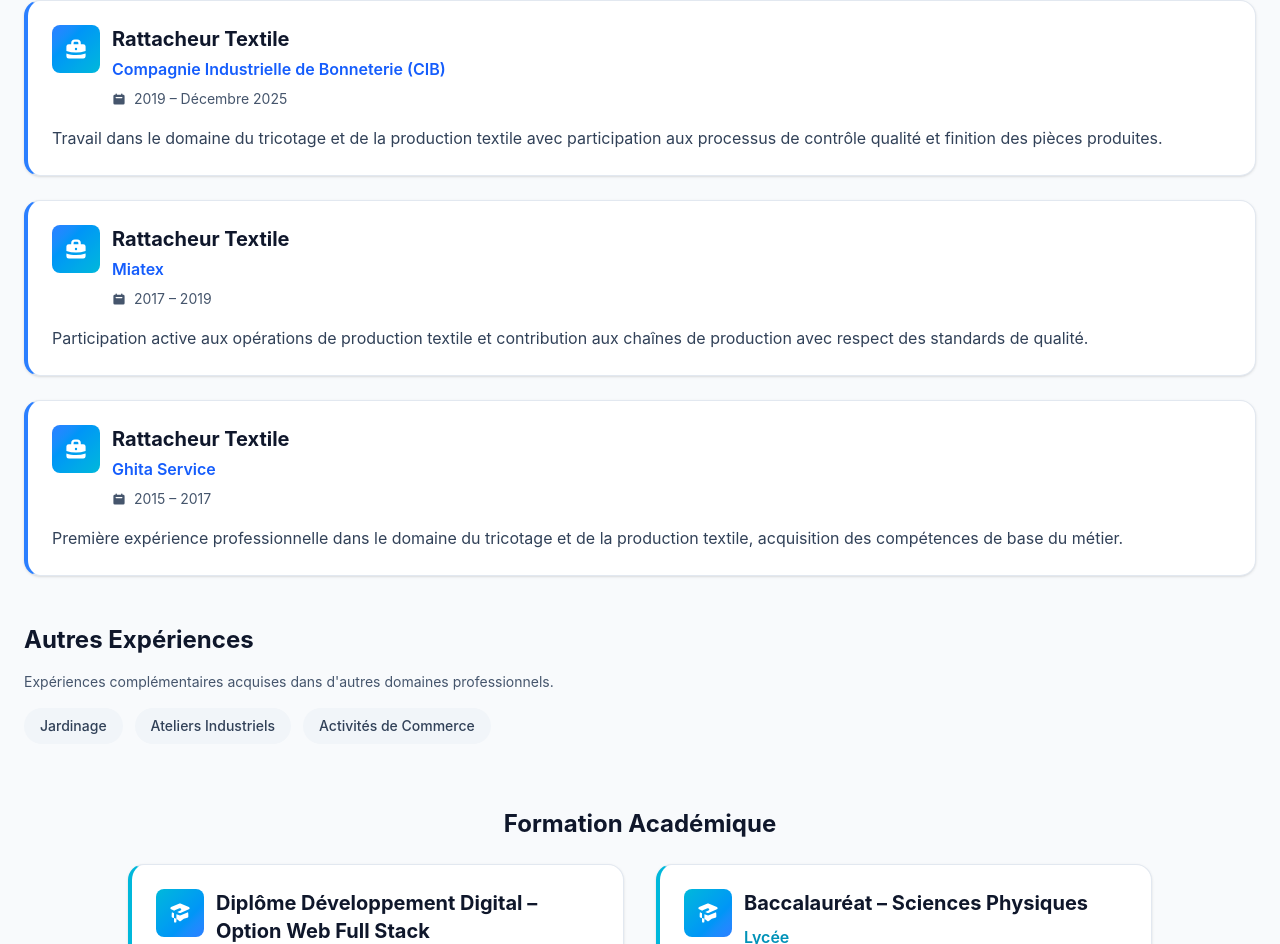
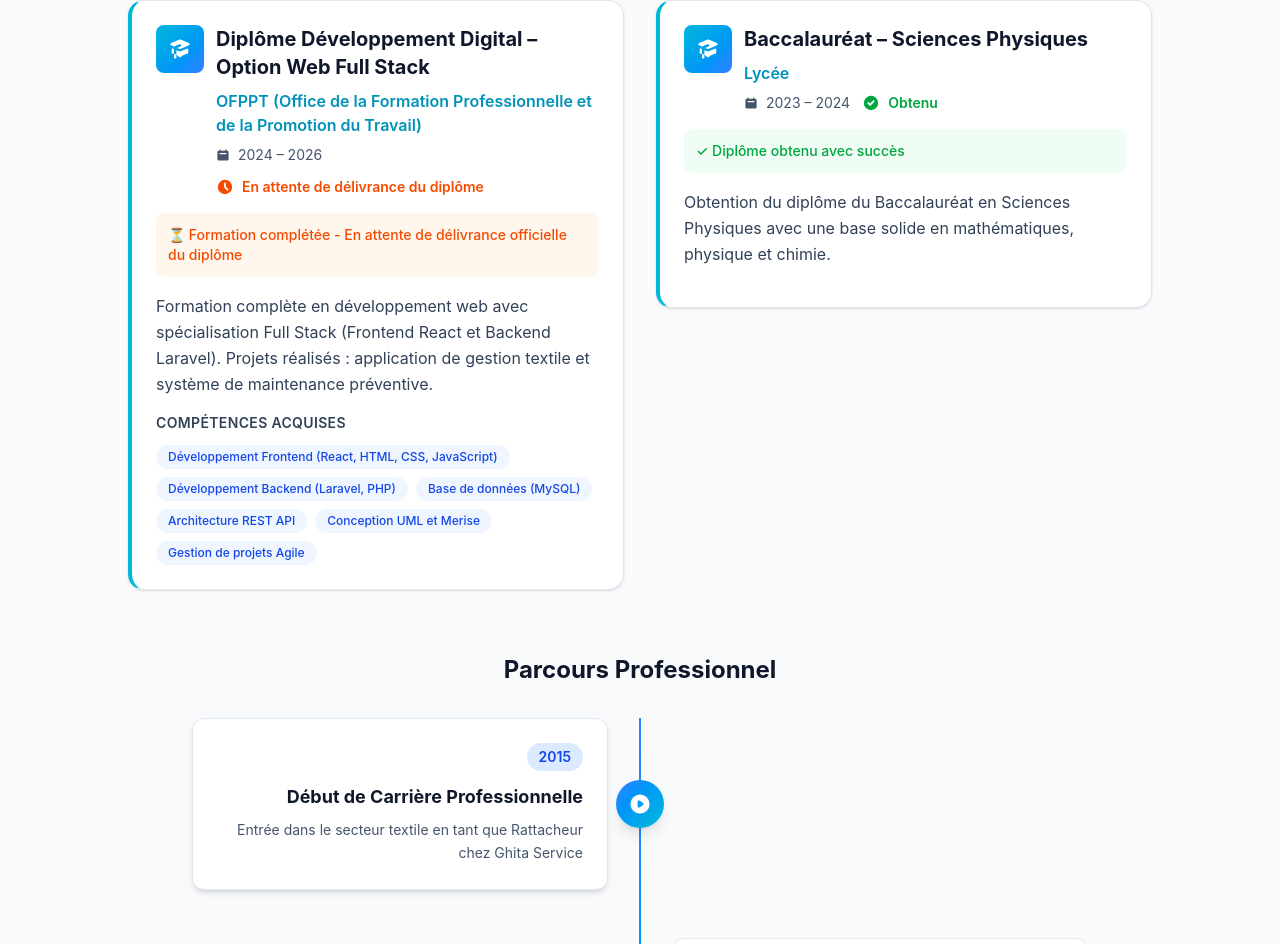
Before and after one commit to faresbomentel-coder/portfolio-fares, a React (Vite) app: page /experience in a window 1280 px wide. Shown: the part 436-1380 px from the top of the page. Built offline with nearby package versions, Linux system fonts and the light colour scheme.

Commit message:
change experiance

```diff
--- a/src/components/sections/experience/Experience.jsx
+++ b/src/components/sections/experience/Experience.jsx
@@ -5,7 +5,6 @@
 import JourneyTimeline from "./JourneyTimeline";
 import {
   professionalExperiences,
-  otherExperiences,
   education,
   journey,
   getTextileExperience,
@@ -15,21 +14,16 @@
   const yearsOfExperience = getTextileExperience();
 
   return (
-    <section id="experience" className="py-16 md:py-20 bg-slate-50 dark:bg-slate-900 transition-colors">
+    <section
+      id="experience"
+      className="py-16 md:py-20 bg-slate-50 dark:bg-slate-900 transition-colors"
+    >
       <Container>
         <SectionTitle
           subtitle="Parcours"
           title="Expérience & Formation"
           description={`${yearsOfExperience} ans d'expérience dans le secteur textile, complétés par une formation en développement web Full Stack.`}
         />
-
-        {/* Professional Experience */}
-        <div className="mb-16">
-          <ExperienceTimeline
-            experiences={professionalExperiences}
-            otherExperiences={otherExperiences}
-          />
-        </div>
 
         {/* Education */}
         <div className="mb-16">
--- a/src/data/about.js
+++ b/src/data/about.js
@@ -9,7 +9,7 @@
     "Je suis Fares Bomentel, développeur Full Stack spécialisé en React et Laravel. Après plusieurs années d'expérience professionnelle dans le secteur industriel, j'ai choisi de me réorienter vers le développement web afin de construire des applications modernes et résoudre des problèmes concrets.",
 
   story:
-    "J'ai découvert le développement web en préparant mon avenir professionnel. Après avoir exploré les formations proposées par l'OFPPT, j'ai choisi la filière Développement Digital – Option Web Full Stack, attiré par la possibilité de créer des applications complètes et utiles. Depuis, je consacre une grande partie de mon temps à apprendre, pratiquer et réaliser des projets Full Stack.",
+    "J'ai découvert le développement web en préparant mon avenir professionnel. Après avoir exploré les formations proposées par l'Institut Spécialisé de Formation de l'Offshoring Casablanca -ISFO Casablanca, j'ai choisi la filière Développement Digital – Option Web Full Stack, attiré par la possibilité de créer des applications complètes et utiles. Depuis, je consacre une grande partie de mon temps à apprendre, pratiquer et réaliser des projets Full Stack.",
 
   quickInfo: [
     {
@@ -22,7 +22,8 @@
       id: 2,
       icon: FaGraduationCap,
       label: "Formation",
-      value: "OFPPT – Développement Web Full Stack",
+      value:
+        "Institut Spécialisé de Formation de l'Offshoring Casablanca -ISFO Casablanca",
     },
     {
       id: 3,
--- a/src/data/experience.js
+++ b/src/data/experience.js
@@ -31,24 +31,6 @@
     description:
       "Première expérience professionnelle dans le domaine du tricotage et de la production textile, acquisition des compétences de base du métier.",
     type: "full-time",
-  },
-];
-
-export const otherExperiences = [
-  {
-    id: 1,
-    name: "Jardinage",
-    description: "Expérience pratique en entretien d'espaces verts",
-  },
-  {
-    id: 2,
-    name: "Ateliers Industriels",
-    description: "Participation à diverses activités industrielles",
-  },
-  {
-    id: 3,
-    name: "Activités de Commerce",
-    description: "Expérience dans le secteur commercial",
   },
 ];
 
```
